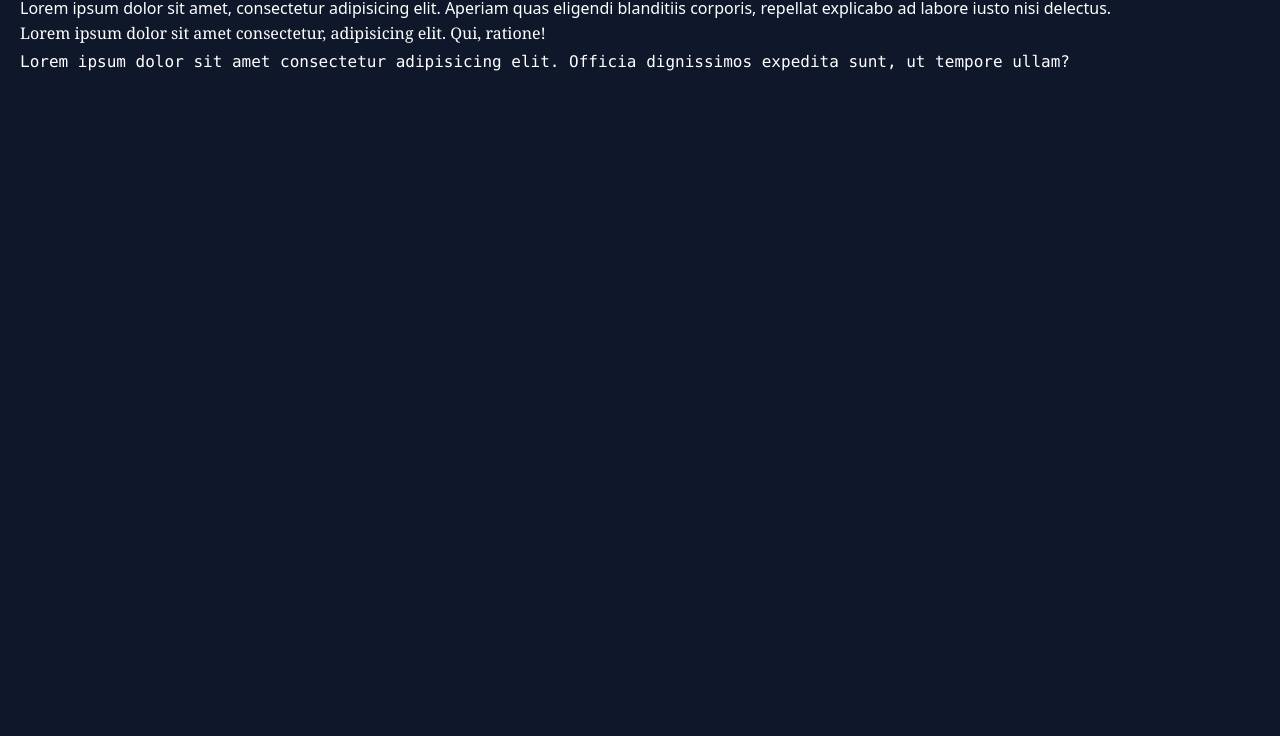
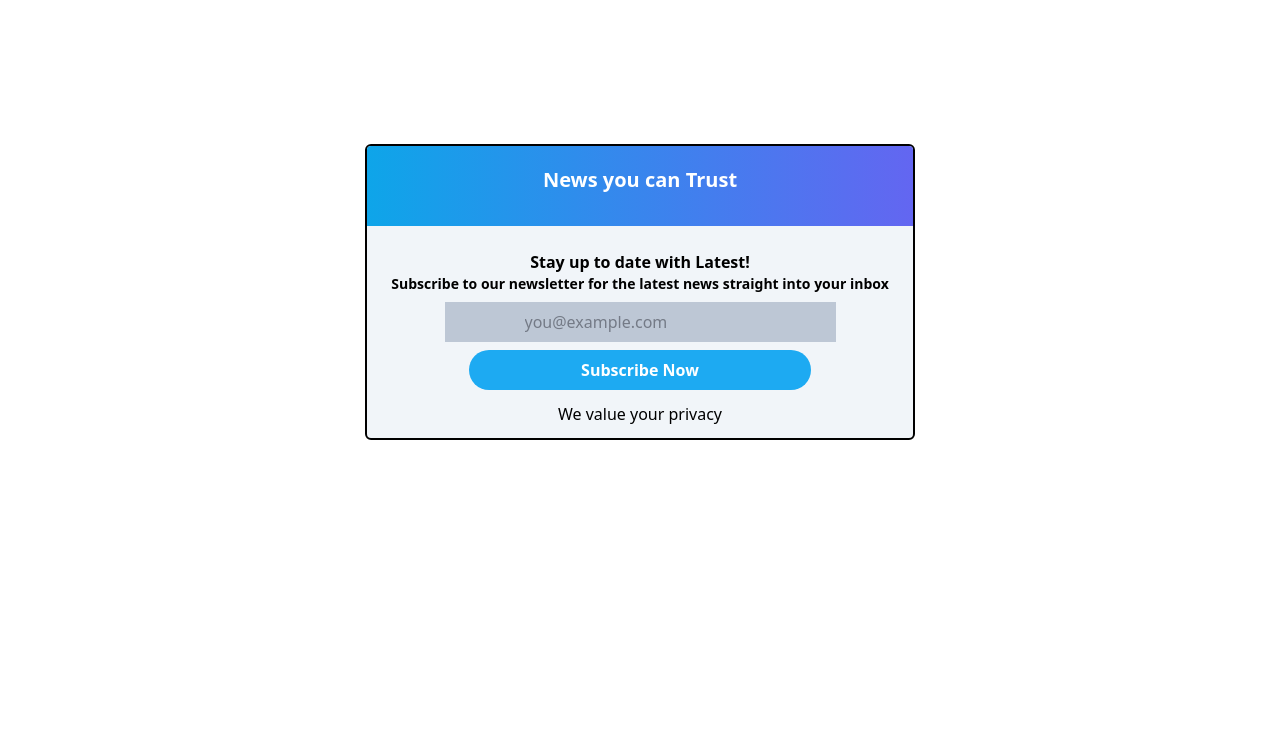
Before and after one commit to nityatripathi019/TailwindCSS, a website built with Vite: page index.html in a window 1280 px wide. Shown: the part 64-800 px from the top of the page. Built offline with nearby package versions, Linux system fonts and the light colour scheme.

Commit message:
created new card

```diff
--- a/index.html
+++ b/index.html
@@ -8,20 +8,19 @@
   <link rel="stylesheet" href="style.css">
 </head>
 
-<body class="bg-slate-900 text-white font-sans">
-  <h1 class="ml-4 py-3 text-3xl">Hello world!</h1>
-  <div class=" flex-col ml-5 ">
-    <p class="font-sans leading-normal ">Lorem ipsum dolor sit amet, consectetur adipisicing elit. Aperiam quas
-      eligendi blanditiis
-      corporis, repellat
-      explicabo ad labore iusto nisi delectus.</p>
-    <p class="font-serif leading-relaxed ">Lorem ipsum dolor sit amet consectetur, adipisicing elit. Qui, ratione!</p>
-    <p class="font-mono leading-loose">Lorem ipsum dolor sit amet consectetur adipisicing elit. Officia dignissimos
-      expedita sunt,
-      ut
-      tempore ullam?</p>
+<body class="bg-white flex justify-center items-center">
+  <div class="w-[550px] max-h-80 gap-4  bg-slate-100 border-2 border-black  mt-52 text-center rounded-md font-sans ">
+    <p class="bg-gradient-to-r from-sky-500 to-indigo-500 text-white h-20 py-5 text-xl font-bold rounded-t">News you can
+      Trust</p>
+    <p class="mt-6 font-bold text-large">Stay up to date with Latest!</p>
+    <p class="px-5 font-semibold text-sm ">Subscribe to our newsletter for the latest news straight into your inbox</p>
+    <form>
+      <input placeholder="you@example.com" class="bg-slate-400 px-20 my-2 py-2 opacity-55 placeholder:text-slate-900">
+      <button class="bg-[#1daaf2] block mx-auto px-28 py-2 rounded-3xl text-white font-semibold">Subscribe Now</button>
+    </form>
+    <p class="my-3">We value your privacy</p>
+
   </div>
-
 
 </body>
 
--- a/tailwind.config.js
+++ b/tailwind.config.js
@@ -3,6 +3,7 @@ module.exports = {
   content: ["*"],
   theme: {
     extend: {},
+
   },
   plugins: [],
 }
```
